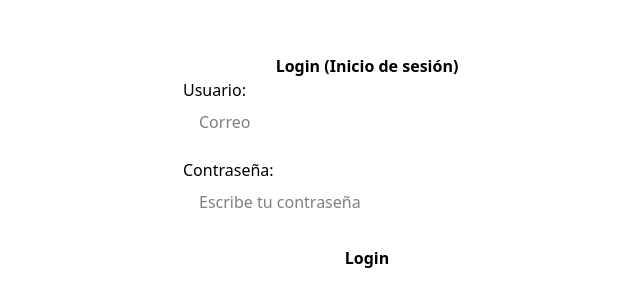
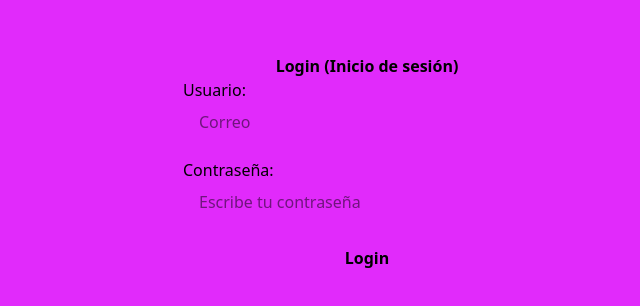
Before and after one commit to findlesscopy/AYD1_VJUN2025, a React (Vite) app in the folder frontend/: page / in a window 1280 px wide. Shown: the part 234-540 px from the top of the page, without its empty margins (273-913 px from the left). Built offline with nearby package versions, Linux system fonts and the light colour scheme.

Commit message:
feat(frontend): se cambió el color del fondo

```diff
--- a/frontend/src/App.jsx
+++ b/frontend/src/App.jsx
@@ -21,7 +21,7 @@
   }
 
   return (
-    <div className="flex items-center justify-center min-h-screen bg-bg-100">
+    <div className="flex items-center justify-center min-h-screen bg-fuchsia-500">
       <div className="max-w-md w-full p-10 rounded-md">
         <h1 className="text-md font-bold text-center">Login (Inicio de sesión)</h1>
         <form onSubmit={handleSubmit(onSubmit)}>
```
